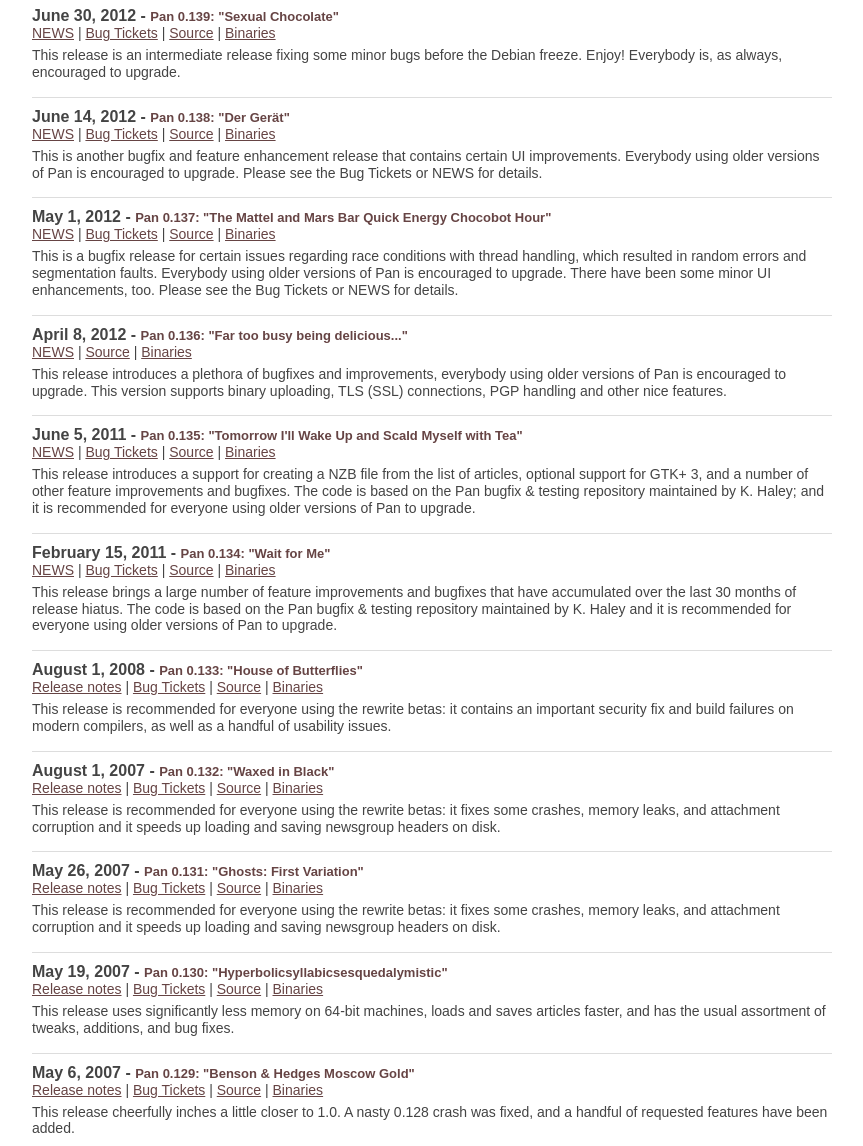
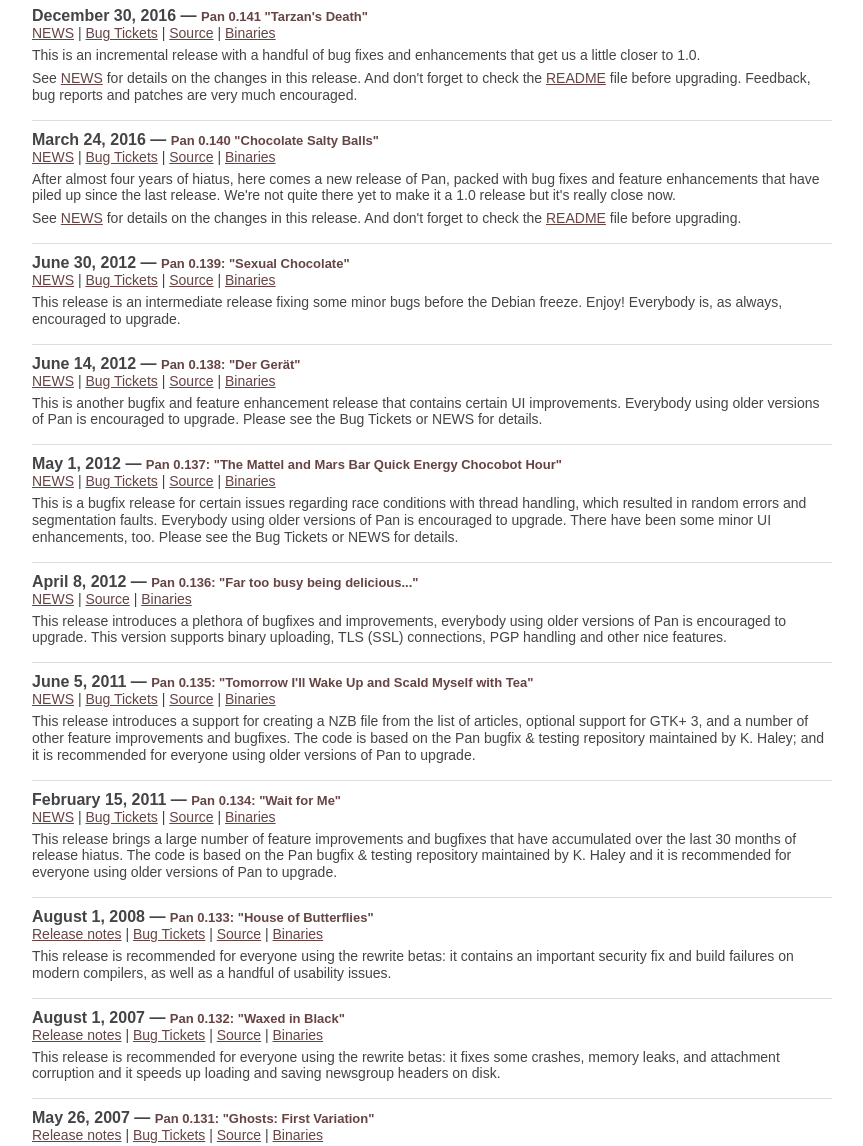
Before and after one commit to pmkovar/pan-website, a plain HTML site: page index.html in a window 1280 px wide. Shown: the part 441-1587 px from the top of the page, without its empty margins (208-1071 px from the left). Drawn offline with Linux system fonts and the light colour scheme.

Commit message:
Updates for 0.141

```diff
--- a/index.html
+++ b/index.html
@@ -65,12 +65,26 @@ src="http://pagead2.googlesyndication.com/pagead/show_ads.js">
   style="width: 769px; height: 120px; display: block; margin: auto; border-style: none"
   alt="Pan Window" />
 </div>
-<!--
 <div class="section">
-  <h2>March 13, 2016 -
+  <h2>December 30, 2016 &mdash;
+  <a name="0140" style="font-size: small;">Pan 0.141 "Tarzan's Death"</a></h2>
+  <a href="http://git.gnome.org/browse/pan2/plain/NEWS">NEWS</a> |
+  <a href="https://bugzilla.gnome.org/buglist.cgi?bug_status=RESOLVED&amp;chfieldfrom=2016-03-25&amp;chfieldto=2016-12-30&amp;product=Pan&amp;query_format=advanced&amp;resolution=FIXED">Bug
+  Tickets</a>  |
+  <a href="http://pan.rebelbase.com/download/releases/0.141/source/">Source</a> |
+  <a href="http://pan.rebelbase.com/download/">Binaries</a>
+  <p>This is an incremental release with a handful of bug fixes and enhancements
+  that get us a little closer to 1.0.</p>
+  <p>See <a href="http://git.gnome.org/browse/pan2/plain/NEWS">NEWS</a> for
+  details on the changes in this release. And don't forget to check the
+  <a href="http://git.gnome.org/browse/pan2/plain/README">README</a> file before
+  upgrading. Feedback, bug reports and patches are very much encouraged.</p>
+</div>
+<div class="section">
+  <h2>March 24, 2016 &mdash;
   <a name="0140" style="font-size: small;">Pan 0.140 "Chocolate Salty Balls"</a></h2>
   <a href="http://git.gnome.org/browse/pan2/plain/NEWS">NEWS</a> |
-  <a href="https://bugzilla.gnome.org/buglist.cgi?bug_status=RESOLVED&amp;chfieldfrom=2012-07-02&amp;chfieldto=2016-03-13&amp;list_id=106818&amp;product=Pan&amp;query_format=advanced&amp;resolution=FIXED">Bug
+  <a href="https://bugzilla.gnome.org/buglist.cgi?bug_status=RESOLVED&amp;chfieldfrom=2012-07-02&amp;chfieldto=2016-03-24&amp;list_id=106818&amp;product=Pan&amp;query_format=advanced&amp;resolution=FIXED">Bug
   Tickets</a>  |
   <a href="http://pan.rebelbase.com/download/releases/0.140/source/">Source</a> |
   <a href="http://pan.rebelbase.com/download/">Binaries</a>
@@ -78,13 +92,13 @@ src="http://pagead2.googlesyndication.com/pagead/show_ads.js">
   with bug fixes and feature enhancements that have piled up since the last
   release. We're not quite there yet to make it a 1.0 release but it's really
   close now.</p>
-  <p>See NEWS for details on the changes in this release. And don't forget to
-  check the <a href="http://git.gnome.org/browse/pan2/plain/README">README</a>
-  file before upgrading.</p>
+  <p>See <a href="http://git.gnome.org/browse/pan2/plain/NEWS">NEWS</a> for
+  details on the changes in this release. And don't forget to check the
+  <a href="http://git.gnome.org/browse/pan2/plain/README">README</a> file before
+  upgrading.</p>
 </div>
--->
 <div class="section">
-  <h2>June 30, 2012 -
+  <h2>June 30, 2012 &mdash;
   <a name="0139" style="font-size: small;">Pan 0.139: "Sexual Chocolate"</a></h2>
   <a href="http://git.gnome.org/browse/pan2/plain/NEWS">NEWS</a> |
   <a href="https://bugzilla.gnome.org/buglist.cgi?bug_status=RESOLVED&amp;chfieldfrom=2012-06-15&amp;chfieldto=2012-07-01&amp;list_id=106818&amp;product=Pan&amp;query_format=advanced&amp;resolution=FIXED">Bug
@@ -96,7 +110,7 @@ src="http://pagead2.googlesyndication.com/pagead/show_ads.js">
   </p>
 </div>
 <div class="section">
-  <h2>June 14, 2012 -
+  <h2>June 14, 2012 &mdash;
   <a name="0138" style="font-size: small;">Pan 0.138: "Der Gerät"</a></h2>
   <a href="http://git.gnome.org/browse/pan2/plain/NEWS">NEWS</a> |
   <a href="https://bugzilla.gnome.org/buglist.cgi?bug_status=RESOLVED&amp;chfieldfrom=2012-05-02&amp;chfieldto=2012-06-14&amp;list_id=106870&amp;product=Pan&amp;query_format=advanced&amp;resolution=FIXED">Bug
@@ -108,7 +122,7 @@ Everybody using older versions of Pan is encouraged to upgrade. Please see the B
 or NEWS for details.</p>
 </div>
 <div class="section">
-  <h2>May 1, 2012 -
+  <h2>May 1, 2012 &mdash;
   <a name="0137" style="font-size: small;">Pan 0.137: "The Mattel and Mars Bar Quick Energy Chocobot Hour"</a></h2>
   <a href="http://git.gnome.org/browse/pan2/plain/NEWS">NEWS</a> |
   <a href="https://bugzilla.gnome.org/buglist.cgi?bug_status=RESOLVED&amp;chfieldfrom=2012-04-10&amp;chfieldto=2012-05-01&amp;list_id=106872&amp;product=Pan&amp;query_format=advanced&amp;resolution=FIXED">Bug
@@ -122,7 +136,7 @@ been some minor UI enhancements, too. Please see the Bug Tickets or NEWS
 for details.</p>
 </div>
 <div class="section">
-  <h2>April 8, 2012 -
+  <h2>April 8, 2012 &mdash;
   <a name="0136" style="font-size: small;">Pan 0.136: "Far too busy being delicious..."</a></h2>
   <a href="http://git.gnome.org/browse/pan2/plain/NEWS">NEWS</a> |
   <a href="http://pan.rebelbase.com/download/releases/0.136/source/">Source</a> |
@@ -133,7 +147,7 @@ for details.</p>
   </p>
 </div>
 <div class="section">
-  <h2>June 5, 2011 -
+  <h2>June 5, 2011 &mdash;
   <a name="0135" style="font-size: small">Pan 0.135: &quot;Tomorrow I'll Wake Up and Scald Myself with Tea&quot;</a></h2>
   <a href="http://git.gnome.org/browse/pan2/plain/NEWS">NEWS</a> |
   <a href="http://bugzilla.gnome.org/buglist.cgi?bug_id=499214,642746,648375&amp;order=bugs.bug_severity">Bug Tickets</a>  |
@@ -145,7 +159,7 @@ for details.</p>
   </p>
 </div>
 <div class="section">
-  <h2>February 15, 2011 -
+  <h2>February 15, 2011 &mdash;
   <a name="0134" style="font-size: small">Pan 0.134: &quot;Wait for Me&quot;</a></h2>
   <a href="http://git.gnome.org/browse/pan2/plain/NEWS">NEWS</a> |
   <a href="http://bugzilla.gnome.org/buglist.cgi?bug_id=573722,579753,574419,596648,596653,548860,545220,527313,549655,596682,596680,596683,541676,465763,135734,351196,424083,403797,609355&amp;order=bugs.bug_severity">Bug Tickets</a>  |
@@ -158,7 +172,7 @@ for details.</p>
   </p>
 </div>
 <div class="section">
-  <h2>August 1, 2008 -
+  <h2>August 1, 2008 &mdash;
   <a name="0133" style="font-size: small">Pan 0.133: &quot;House of Butterflies&quot;</a></h2>
   <a href="http://pan.rebelbase.com/download/releases/0.133/">Release notes</a> |
   <a href="http://bugzilla.gnome.org/buglist.cgi?bug_id=535413,467446,540798,524620,527852,482140,514167,541704,527853&amp;order=bugs.bug_severity">Bug Tickets</a>  |
@@ -169,7 +183,7 @@ for details.</p>
   </p>
 </div>
 <div class="section">
-  <h2>August 1, 2007 -
+  <h2>August 1, 2007 &mdash;
   <a name="0132" style="font-size:small">Pan 0.132: &quot;Waxed in Black&quot;</a></h2>
   <a href="http://pan.rebelbase.com/download/releases/0.132/">Release notes</a> |
   <a href="http://bugzilla.gnome.org/buglist.cgi?bug_id=441859,456730,444184,438021,355041,447680,349490,456519&amp;order=bugs.bug_severity">Bug Tickets</a>  |
@@ -181,7 +195,7 @@ for details.</p>
   </p>
 </div>
 <div class="section">
-  <h2>May 26, 2007 -
+  <h2>May 26, 2007 &mdash;
   <a name="0131" style="font-size:small">Pan 0.131: &quot;Ghosts: First Variation&quot;</a></h2>
   <a href="http://pan.rebelbase.com/download/releases/0.131/">Release notes</a> |
   <a href="http://bugzilla.gnome.org/buglist.cgi?bug_id=441442,440853,440470,440194,426377,440545,440990,441034&amp;order=bugs.bug_severity">Bug Tickets</a>  |
@@ -193,7 +207,7 @@ for details.</p>
   </p>
 </div>
 <div class="section">
-  <h2>May 19, 2007 -
+  <h2>May 19, 2007 &mdash;
   <a name="0130" style="font-size:small">Pan 0.130: &quot;Hyperbolicsyllabicsesquedalymistic&quot;</a></h2>
   <a href="http://pan.rebelbase.com/download/releases/0.130/">Release notes</a> |
   <a href="http://bugzilla.gnome.org/buglist.cgi?bug_id=361388,417627,419199,438604,437686,433316,436101,348445&amp;order=bugs.bug_severity">Bug Tickets</a>  |
@@ -205,7 +219,7 @@ for details.</p>
   </p>
 </div>
 <div class="section">
-  <h2>May 6, 2007 -
+  <h2>May 6, 2007 &mdash;
   <a name="0129" style="font-size:small">Pan 0.129: &quot;Benson &amp; Hedges Moscow Gold&quot;</a></h2>
   <a href="http://pan.rebelbase.com/download/releases/0.129/">Release notes</a> |
   <a href="http://bugzilla.gnome.org/buglist.cgi?bug_id=436064,436101,428578,434502,432387,432289,419199,348445,090594&amp;order=bugs.bug_severity">Bug Tickets</a>  |
@@ -216,7 +230,7 @@ for details.</p>
   </p>
 </div>
 <div class="section">
-  <h2>April 21, 2007 -
+  <h2>April 21, 2007 &mdash;
   <a name="0128" style="font-size:small">Pan 0.128: &quot;SR/CL: Leitmotiv: Toynbee Idea&quot;</a></h2>
   <a href="http://pan.rebelbase.com/download/releases/0.128/">Release notes</a> |
   <a href="http://bugzilla.gnome.org/buglist.cgi?bug_id=431247,432023,432024,431552,430958,429449,429485,407301&amp;order=bugs.bug_severity">Bug Tickets</a>  |
```
Also changed, not shown: download/index.html (+2 -2 lines).
